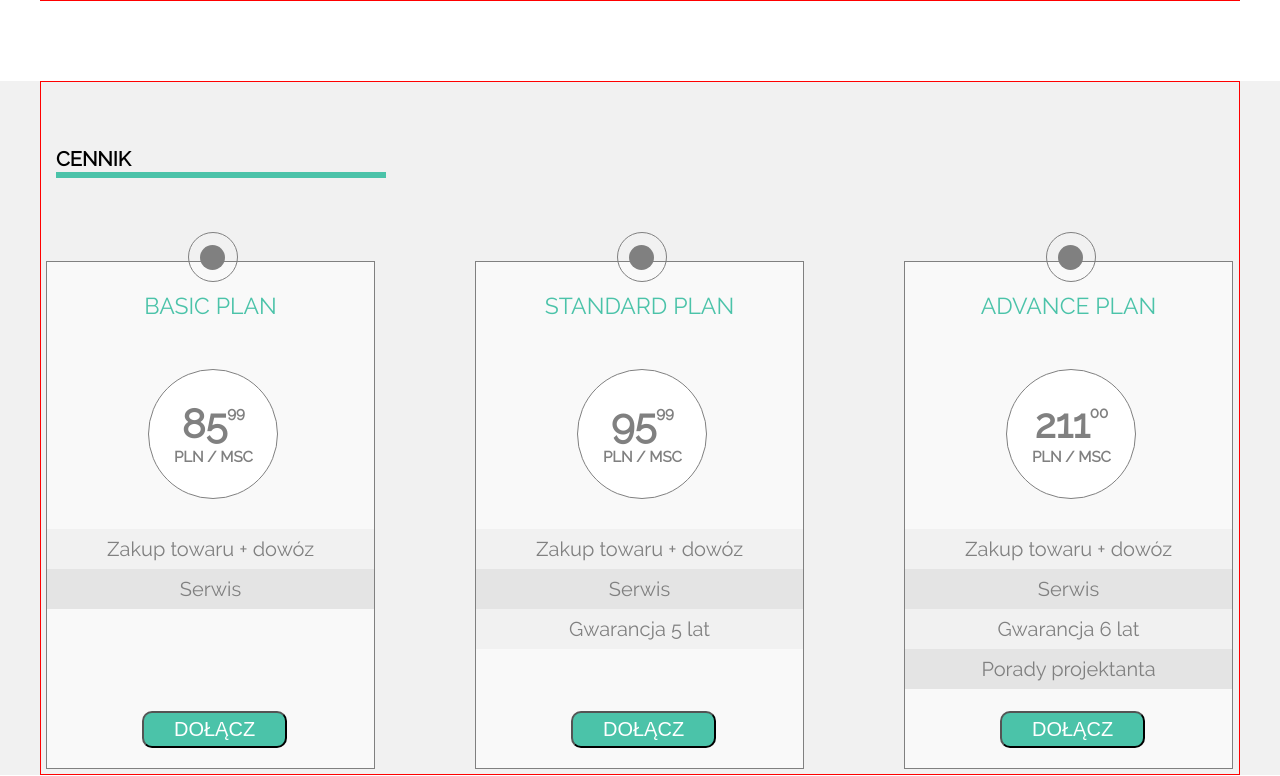
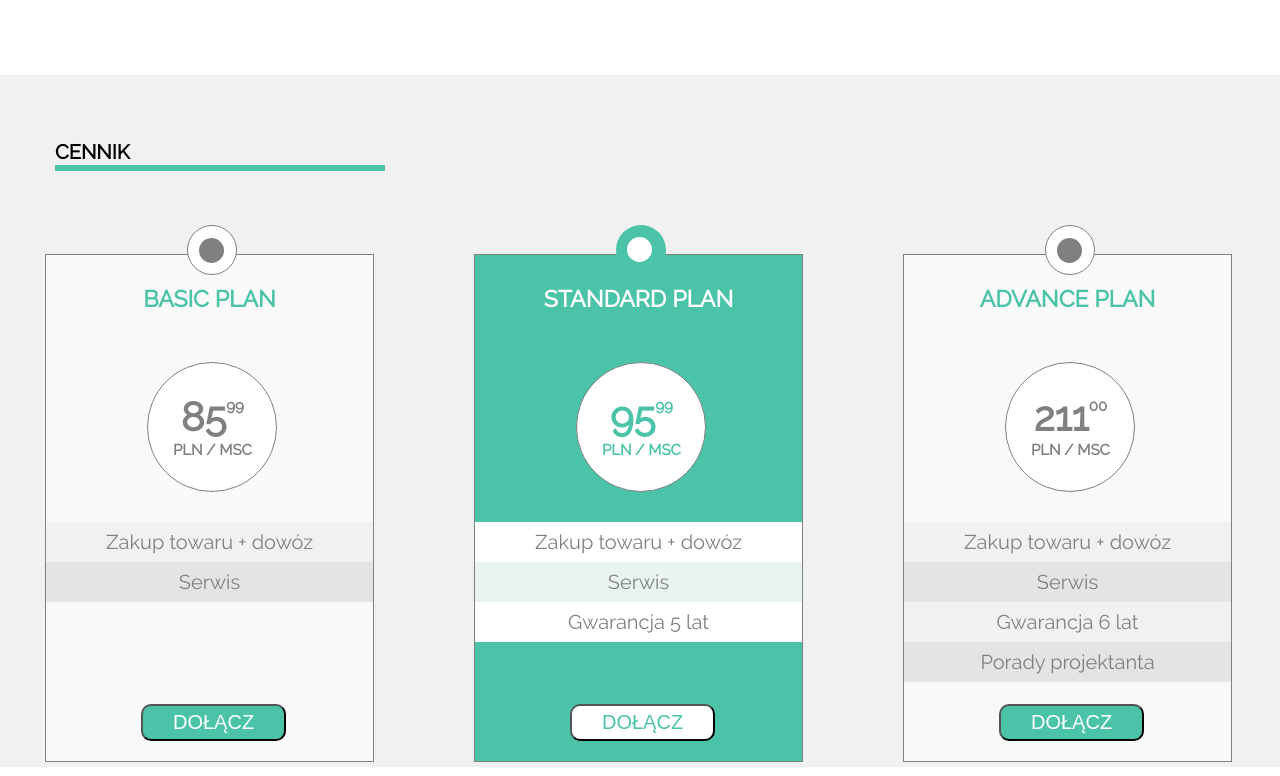
Before and after one commit to Kitka92/Sit-on-Chair-, a plain HTML site: page index.html in a window 1280 px wide. Shown: the part 901-1677 px from the top of the page. Drawn offline with Linux system fonts and the light colour scheme.

Commit message:
HTML, CSS version only

```diff
--- a/css/style.css
+++ b/css/style.css
@@ -41,7 +41,6 @@ header {
 .container {
   margin: 0 auto;
   width: 1200px;
-  border: 1px solid red;
   padding: 5px;
 }
 
@@ -83,7 +82,7 @@ a {
 }
 
 .hidden {
-  visibility: hidden;
+  display: none;
 }
 
 .arrow {
@@ -284,6 +283,7 @@ p.price {
   left: 43%;
   bottom: 30px;
   border-radius: 50px;
+  background-color: white;
 }
 
 .lilCircle {
@@ -300,6 +300,7 @@ p.price {
   text-align: center;
   color: #4BC3A9;
   font-size: 20px;
+  font-weight: bold;
   margin-top: -20px;
   margin-bottom: 50px;
   font-size: 23px;
@@ -365,6 +366,44 @@ p.price {
   background-color: #4BC3A9
 }
 
+.topCircle.p2 {
+  background-color: #4BC3A9;
+  border: none;
+}
+
+.lilCircle.p2 {
+  background-color: white;
+}
+
+.plan.p2 {
+  background-color: #4BC3A9;
+}
+
+.basicPlan.p2 {
+  color: white;
+}
+
+.bigCircle.p2>span {
+  color: #4BC3A9;
+}
+
+.bigCircle.p2>sup {
+  color: #4BC3A9;
+}
+
+.options.p2:nth-child(even) {
+  background-color: white;
+}
+
+.options.p2:nth-child(2n+1) {
+  background-color: #E9F3F2;
+}
+
+.button2.p2 {
+  background-color: white;
+  color: #4BC3A9;
+}
+
 /* SECTION 4 */
 
 .section4 {
@@ -401,7 +440,6 @@ textarea {
 }
 
 .red {
-  border: 1px solid green;
   display: inline-block;
   vertical-align: top;
   width: 470px;
@@ -466,7 +504,7 @@ footer {
 
 .bottom > span {
   color: #62748D;
-  font-weight: bold;
+  font-family: 'ralewaybold';
 }
 
 .logos {
--- a/index.html
+++ b/index.html
@@ -74,17 +74,17 @@
         <p class="options"></p>
         <button class="button2">Dołącz</button>
       </div>
-      <div class="plan">
-        <div class="topCircle">
-          <div class="lilCircle"></div>
+      <div class="plan p2">
+        <div class="topCircle p2">
+          <div class="lilCircle p2"></div>
         </div>
-        <p class="basicPlan">STANDARD PLAN</p>
-        <div class="bigCircle"><span>95</span><sup>99</sup><br><span class="pln">PLN / MSC</span></div>
-        <p class="options">Zakup towaru + dowóz</p>
-        <p class="options">Serwis</p>
-        <p class="options">Gwarancja 5 lat</p>
-        <p class="options"></p>
-        <button class="button2">Dołącz</button>
+        <p class="basicPlan p2">STANDARD PLAN</p>
+        <div class="bigCircle p2"><span>95</span><sup>99</sup><br><span class="pln p2">PLN / MSC</span></div>
+        <p class="options p2">Zakup towaru + dowóz</p>
+        <p class="options p2">Serwis</p>
+        <p class="options p2">Gwarancja 5 lat</p>
+        <p class="options p2"></p>
+        <button class="button2 p2">Dołącz</button>
       </div>
       <div class="plan">
         <div class="topCircle">
@@ -125,7 +125,7 @@
   <footer>
     <div class="container clearfix">
       <div class="foot">Copyright 2014 | All Rights Reserved. - Sit On Chair</div>
-      <div class="bottom">SIT <span>ON</span> CHAIR</div>
+      <div class="bottom">SIT<span> ON</span> CHAIR</div>
       <div class="logos">
         <img src="images/flickr.png"><img src="images/vimeo.png"><img src="images/pinterest.png"><img src="images/twitter.png">
       </div>
--- a/js/script.js
+++ b/js/script.js
@@ -1,4 +1,5 @@
 document.addEventListener("DOMContentLoaded", function() {
+  console.log("DOM");
 
 // SUBMENU
   var oFirmie = document.querySelector(".menu li:first-child");
@@ -8,13 +9,19 @@ document.addEventListener("DOMContentLoaded", function() {
   arrow.classList.add("hidden");
   submenu.classList.add("hidden");
 
-  oFirmie.addEventListener("mouseover", function() {
+  oFirmie.addEventListener("mouseenter", function() {
       arrow.classList.remove("hidden");
       submenu.classList.remove("hidden");
   });
 
+  oFirmie.addEventListener("mouseleave", function() {
+      arrow.classList.add("hidden");
+      submenu.classList.add("hidden");
+  });
+
+
 // CENNIK
-
+  /*
   var plan = document.querySelectorAll(".plan");
   var topCircle = document.querySelectorAll(".topCircle");
   var lilCircle = document.querySelectorAll(".lilCircle");
@@ -27,7 +34,8 @@ document.addEventListener("DOMContentLoaded", function() {
 
   for (var i = 0; i < plan.length; i++) {
     plan[i].addEventListener("click", function() {
-      topCircle[i].style.backgroundColor = "pink";
+      topCircle.style.backgroundColor = "pink";
     });
   }
+  */
 });
```
Also changed, not shown: README.md (added), 3 other files.
